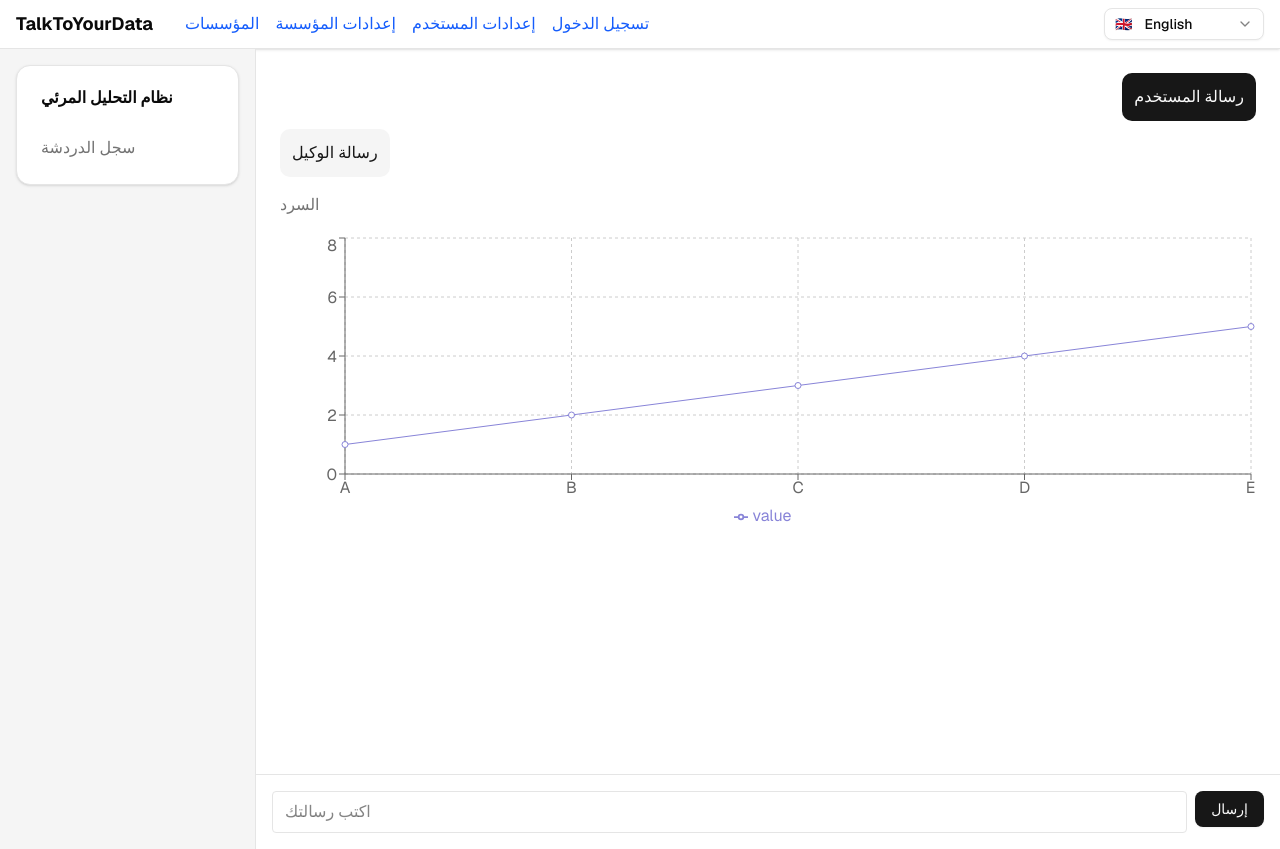
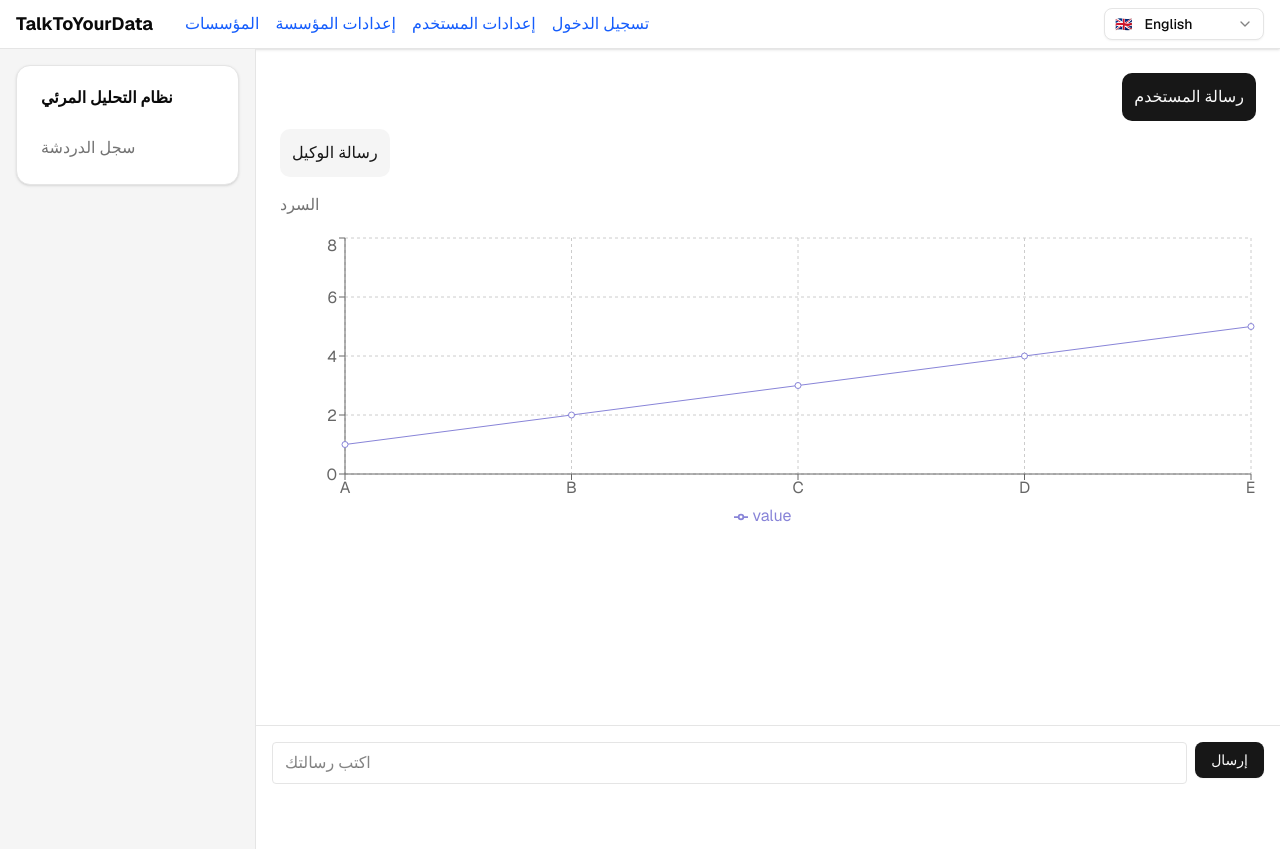
Before and after one commit to moayad-khader/nextjs-boilerplate-, a Next.js app: page /en/vda in a window 1280 px wide. Built offline with nearby package versions, Linux system fonts and the light colour scheme.

Commit message:
bugfix:fix-height

```diff
--- a/src/app/[locale]/(app)/vda/page.tsx
+++ b/src/app/[locale]/(app)/vda/page.tsx
@@ -8,7 +8,7 @@ export default function VdaPage() {
   const t = useTranslations()
 
   return (
-    <div className="flex min-h-screen">
+    <div className="flex h-screen">
       <aside className="w-64 bg-muted p-4 border-r">
         <Card>
           <CardHeader>
@@ -21,7 +21,7 @@ export default function VdaPage() {
       </aside>
       {/* Main chat area */}
       <main className="flex-1 flex flex-col">
-        <div className="flex-1 p-6 overflow-y-auto space-y-4">
+        <div className="flex-1 overflow-y-auto p-6 space-y-4">
           {/* User/Agent Messages placeholder */}
           <div className="space-y-2">
             <div className={`flex justify-end`}>
@@ -38,7 +38,7 @@ export default function VdaPage() {
             <RechartsDemo />
           </div>
         </div>
-        <form className="p-4 border-t flex gap-2">
+        <form className="p-4 border-t flex gap-2 sticky bottom-0 bg-background">
           <input
             type="text"
             className="flex-1 rounded border px-3 py-2 focus:outline-none focus:ring"
```
